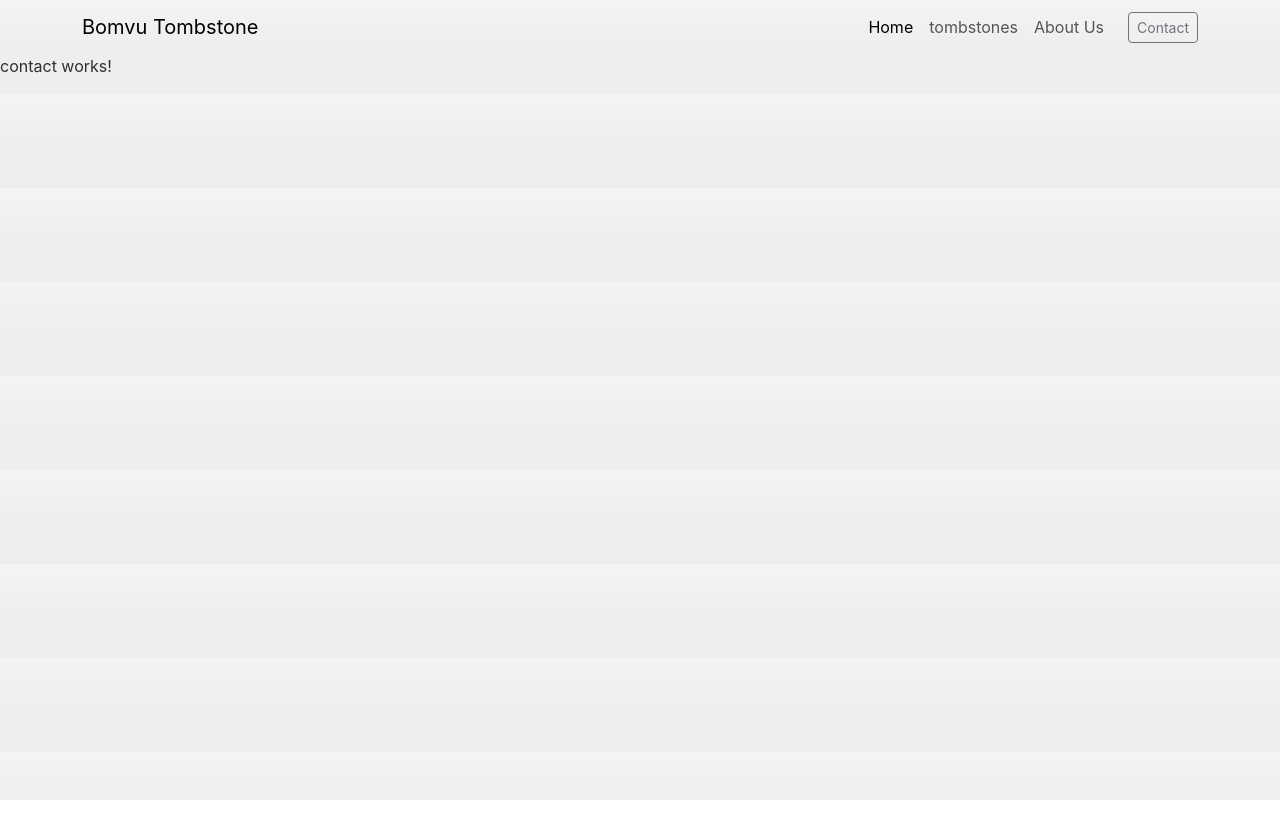
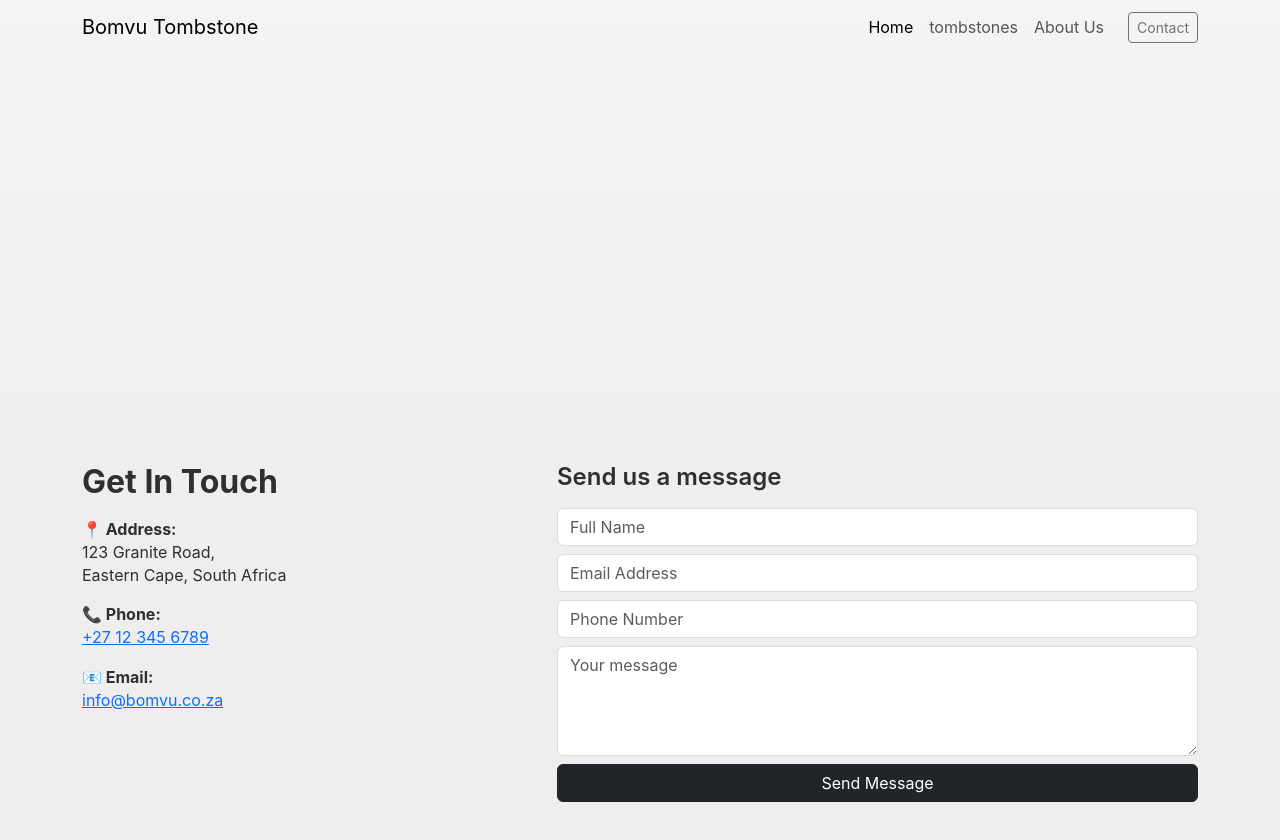
Before and after one commit to Nkenganyi/bomvu_tombstones, an Angular app: page /contact in a window 1280 px wide. Shown: the top 840 px of the page. Before the commit the page ends 800 px from the top, so only its background shows below. Built offline with nearby package versions, Linux system fonts and the light colour scheme.

Commit message:
applied a 2 way data binding in contact ts page

```diff
--- a/src/app/app.module.ts
+++ b/src/app/app.module.ts
@@ -7,6 +7,7 @@ import { HomeComponent } from './home/home.component';
 import { AboutComponent } from './about/about.component';
 import { TombstonesComponent } from './tombstones/tombstones.component';
 import { ContactComponent } from './contact/contact.component';
+import { FormsModule } from '@angular/forms';
 
 @NgModule({
   declarations: [
@@ -18,7 +19,8 @@ import { ContactComponent } from './contact/contact.component';
   ],
   imports: [
     BrowserModule,
-    AppRoutingModule
+    AppRoutingModule,
+    FormsModule
   ],
   providers: [],
   bootstrap: [AppComponent]
--- a/src/app/contact/contact.component.css
+++ b/src/app/contact/contact.component.css
@@ -0,0 +1,12 @@
+.map-hero {
+    width: 100%;
+    height: 45vh;
+    min-height: 320px;
+    overflow: hidden;
+}
+
+form input,
+form textarea {
+    border-radius: 6px;
+    border: 1px solid #ddd;
+}
--- a/src/app/contact/contact.component.html
+++ b/src/app/contact/contact.component.html
@@ -1 +1,50 @@
-<p>contact works!</p>
+<!-- 🌍 GOOGLE MAP HERO -->
+<section class="map-hero">
+    <iframe width="100%" height="100%" style="border:0" loading="lazy" allowfullscreen referrerpolicy="no-referrer-when-downgrade" src="https://www.google.com/maps/place/16+Highfield+Rd,+Beacon+Bay+North,+East+London,+5205/@-32.9625599,27.937869,17z/data=!3m1!4b1!4m6!3m5!1s0x1e671fe93ba22667:0x2e0bfce53f5057fe!8m2!3d-32.9625644!4d27.9404439!16s%2Fg%2F11lrmzzl0b?entry=ttu&g_ep=EgoyMDI1MTExMi4wIKXMDSoASAFQAw%3D%3D">
+  </iframe>
+</section>
+
+<!-- 📌 CONTACT INFO -->
+<section class="container py-5">
+    <div class="row">
+
+        <div class="col-lg-5">
+            <h2 class="fw-bold mb-3">Get In Touch</h2>
+
+            <p><strong>📍 Address:</strong><br> 123 Granite Road,<br> Eastern Cape, South Africa
+            </p>
+
+            <p><strong>📞 Phone:</strong>
+                <br><a href="tel:+1234567890">+27 12 345 6789</a>
+            </p>
+
+            <p><strong>📧 Email:</strong>
+                <br><a href="mailto:info@bomvu.co.za">info@bomvu.co.za</a>
+            </p>
+        </div>
+
+        <!-- ✉ CONTACT FORM -->
+        <div class="col-lg-7">
+            <h4 class="fw-semibold mb-3">Send us a message</h4>
+
+            <form (ngSubmit)="submitForm()">
+
+                <input class="form-control mb-2" placeholder="Full Name" [(ngModel)]="form.name" name="name" required>
+
+                <input class="form-control mb-2" placeholder="Email Address" [(ngModel)]="form.email" name="email" type="email" required>
+
+                <input class="form-control mb-2" placeholder="Phone Number" [(ngModel)]="form.phone" name="phone">
+
+                <textarea class="form-control mb-2" placeholder="Your message" rows="4" [(ngModel)]="form.message" name="message" required></textarea>
+
+                <button class="btn btn-dark w-100">Send Message</button>
+            </form>
+
+            <!-- SUCCESS MESSAGE -->
+            <div *ngIf="submitted" class="alert alert-success mt-3">
+                Thank you! We have received your message.
+            </div>
+
+        </div>
+    </div>
+</section>
--- a/src/app/contact/contact.component.ts
+++ b/src/app/contact/contact.component.ts
@@ -7,4 +7,21 @@ import { Component } from '@angular/core';
 })
 export class ContactComponent {
 
+
+  submitted = false;
+
+  form = {
+    name: '',
+    email: '',
+    phone: '',
+    message: ''
+  };
+
+  submitForm() {
+    console.log("FORM DATA:", this.form);
+    this.submitted = true;
+
+    // ❗️ To send via API later:
+    // this.http.post("YOUR_BACKEND_URL", this.form).subscribe(...)
+  }
 }
```
